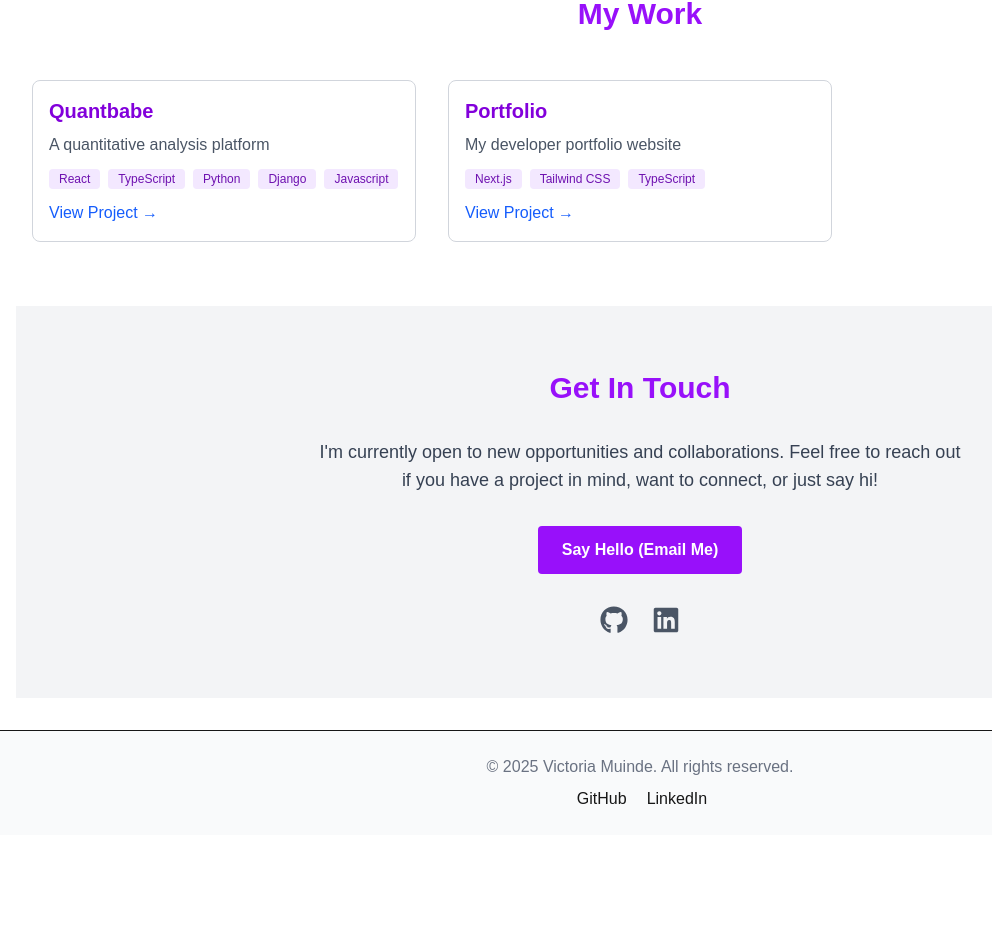
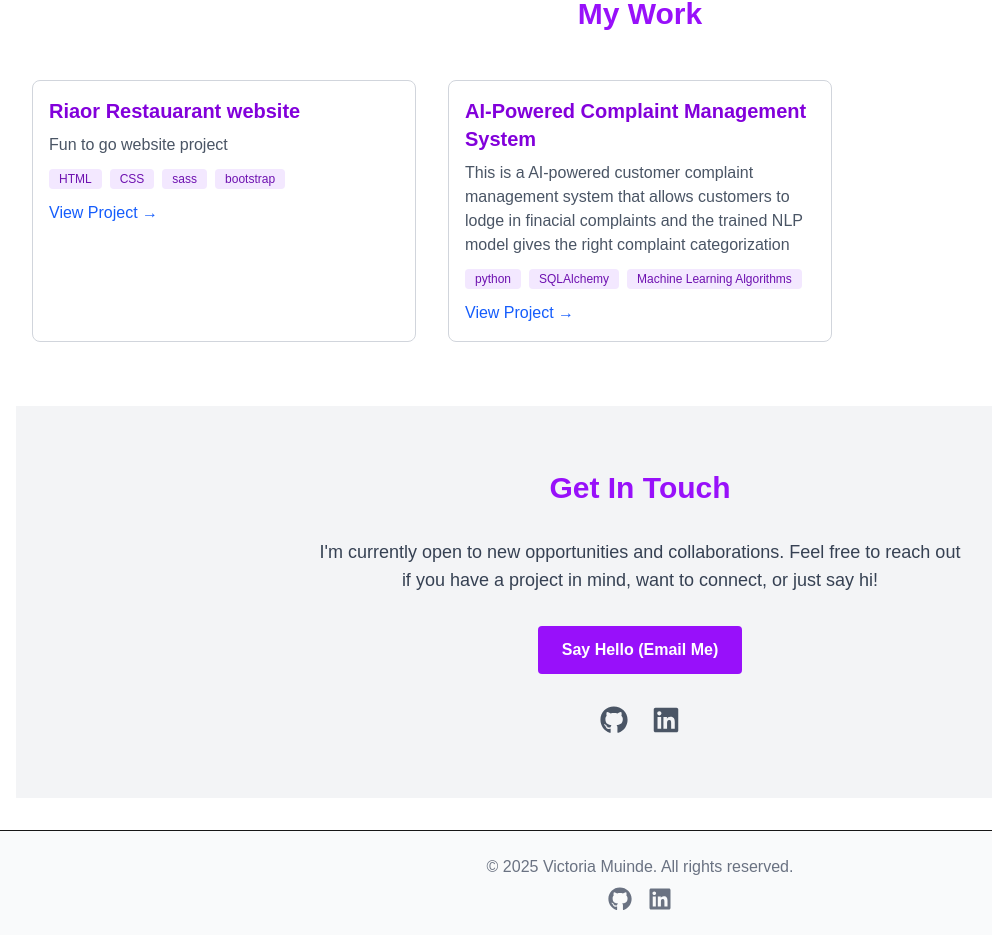
Before and after one commit to victoriamuinde07/QUANTBABE, a Next.js app in the folder my-face/: page / in a window 1280 px wide. Shown: the part 1012-1947 px from the top of the page, without its empty margins (0-992 px from the left). Before the commit the page ends 1847 px from the top, so only its background shows below. Built offline with nearby package versions, Linux system fonts and the light colour scheme.

Commit message:
added the projects that i have done

```diff
--- a/my-face/src/app/page.tsx
+++ b/my-face/src/app/page.tsx
@@ -14,7 +14,7 @@ export default function Home() {
           Victoria Muinde
         </h1>
         <p className="mt-4 text-xl text-gray-700 dark:text-gray-300">
-          Full Stack Developer | Data Enthusiast
+          Data Scientist | AI/Ml Engineer
         </p>
         {/* Optional: Add a call-to-action button, e.g., linking to contact */}
         <a href="#contact" className="mt-6 inline-block bg-purple-600 hover:bg-purple-700 text-white font-bold py-3 px-6 rounded transition duration-200">
--- a/my-face/src/components/Footer.tsx
+++ b/my-face/src/components/Footer.tsx
@@ -1,5 +1,5 @@
 import Link from 'next/link';
-import { socialLinks } from '@/data/socialLink';
+import { socialLinks } from '@/data/socialLink'; // Correct path
 
 export default function Footer() {
   return (
@@ -9,19 +9,25 @@ export default function Footer() {
           © {new Date().getFullYear()} Victoria Muinde. All rights reserved.
         </div>
         <div className="flex justify-center gap-4">
-          {socialLinks.map((link) => (
+          {socialLinks.map((link) => {
+            // Alias the icon component with an uppercase starting letter
+            const IconComponent = link.icon;
+            return (
               <Link
                 key={link.name}
                 href={link.url}
                 target="_blank"
                 rel="noopener noreferrer"
                 aria-label={`${link.name} (opens in new tab)`}
-              className="hover:text-purple-600 dark:hover:text-purple-400 flex items-center gap-1"
+                className="text-gray-500 dark:text-gray-400 hover:text-purple-600 dark:hover:text-purple-400 transition-colors duration-200" // Added base color
               >
-              <span>{link.icon}</span>
-              <span>{link.name}</span>
+                {/* Render the aliased component */}
+                <IconComponent size={24} /> {/* Adjust size as needed */}
+                {/* You can optionally remove the name span if the icon is enough */}
+                {/* <span className="sr-only">{link.name}</span> */}
               </Link>
-          ))}
+            );
+          })}
         </div>
       </div>
     </footer>
--- a/my-face/src/data/projects.tsx
+++ b/my-face/src/data/projects.tsx
@@ -11,17 +11,17 @@ export interface Project {
 // Use the defined Project type for the array
 export const projects: Project[] = [
   {
-    title: "Quantbabe",
-    description: "A quantitative analysis platform",
-    link: "https://github.com/victoriamuinde07/QUANTBABE.git",
-    tags: ["React", "TypeScript", "Python", "Django", "Javascript"]
+    title: "Riaor Restauarant website",
+    description: "Fun to go website project",
+    link: "https://github.com/victoriamuinde07/Riaor-restaurant.git",
+    tags: ["HTML","CSS","sass","bootstrap"]
   },
   {
-    title: "Portfolio",
-    description: "My developer portfolio website", // Description updated slightly
+    title: "AI-Powered Complaint Management System",
+    description: "This is a AI-powered customer complaint management system that allows customers to lodge in finacial complaints and the trained NLP model gives the right complaint categorization",
     // Consider updating this link if your portfolio has its own repo/URL
-    link: "https://github.com/victoriamuinde07/my-face", // Example: Link to this repo
-    tags: ["Next.js", "Tailwind CSS", "TypeScript"] // Added TypeScript tag
+    link: "https://github.com/victoriamuinde07/AI-Complaint-Management-System.git",
+    tags: ["python","SQLAlchemy","Machine Learning Algorithms"]
   }
   // Add more projects here if needed
 ];
--- a/my-face/src/data/socialLink.tsx
+++ b/my-face/src/data/socialLink.tsx
@@ -12,12 +12,12 @@ export interface SocialLink {
 export const socialLinks: SocialLink[] = [
   {
     name: 'GitHub',
-    url: 'https://github.com/your-username', // <-- Replace with your URL
+    url: 'https://github.com/victoriamuinde07',
     icon: FaGithub
   },
   {
     name: 'LinkedIn',
-    url: 'https://linkedin.com/in/your-profile', // <-- Replace with your URL
+    url: 'https://www.linkedin.com/in/victoria-muinde-2b80a132a/',
     icon: FaLinkedin
   },
   // Add other links...
```
Lines whose indentation alone changed are shown as unchanged.
